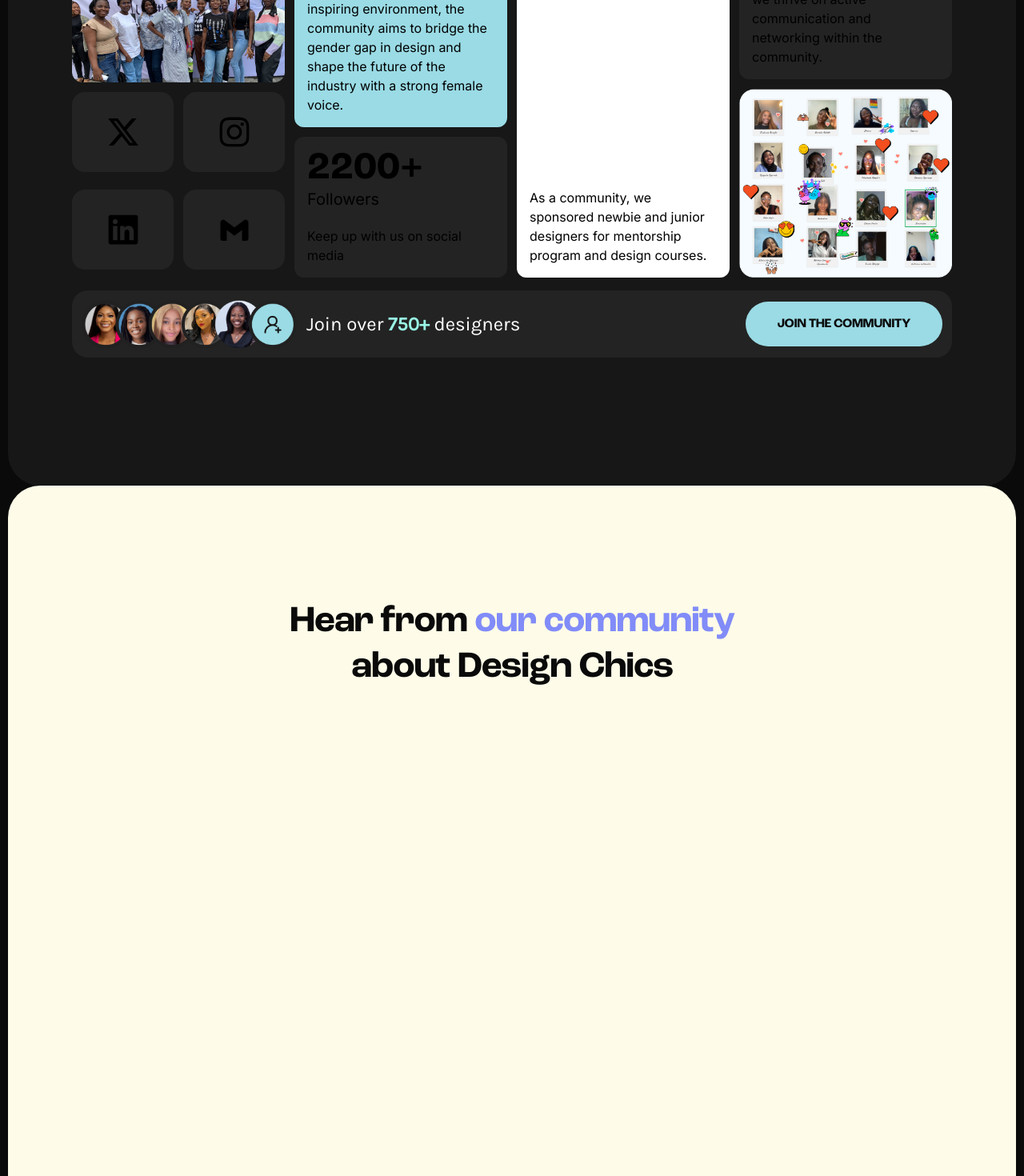
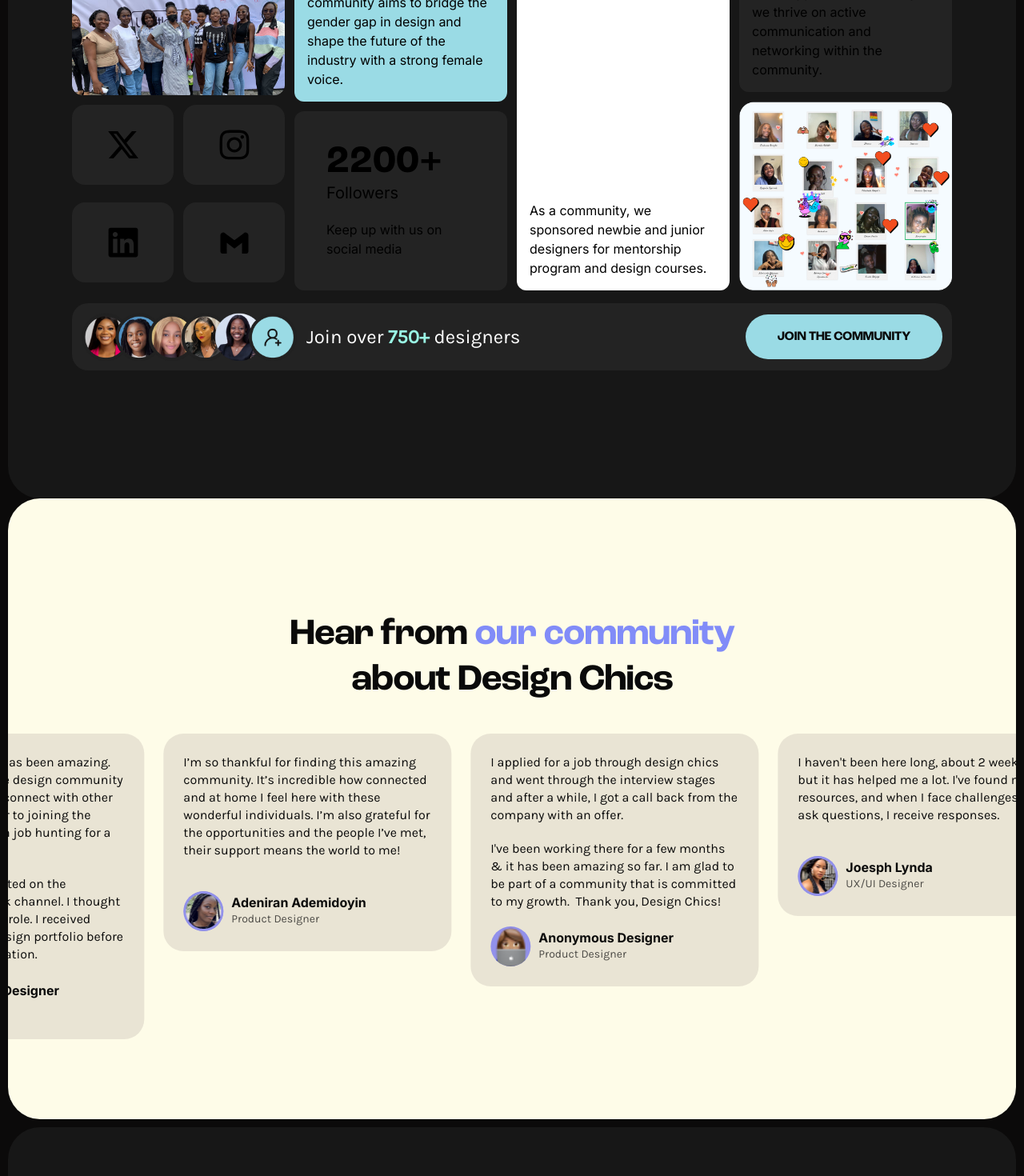
Before and after one commit to howardotuya/design-chics, a Next.js app: page / in a window 1280 px wide. Shown: the part 3760-5230 px from the top of the page at 80% size. Built offline with nearby package versions, Linux system fonts and the light colour scheme.

Commit message:
feat: mobile responsiveness

```diff
--- a/src/components/HearFromOurCommunity/HearFromOurCommunity.tsx
+++ b/src/components/HearFromOurCommunity/HearFromOurCommunity.tsx
@@ -1,6 +1,7 @@
 import React from "react";
 
 import SliderContainer from "./SliderContainer";
+import CommentCarousel from "./Slider";
 
 const HearFromOurCommunity = () => {
   return (
@@ -24,7 +25,8 @@ const HearFromOurCommunity = () => {
           </span>
         </div>
       </div>
-      <SliderContainer />
+      <CommentCarousel  />
+      {/* <SliderContainer /> */}
     </div>
   );
 };
--- a/src/components/HearFromOurCommunity/Slider.tsx
+++ b/src/components/HearFromOurCommunity/Slider.tsx
@@ -7,7 +7,7 @@ import React from "react";
 import { comments } from "@/data/CommunityDesignersComment";
 import CommunityCard from "../cards/CommunityCard";
 
-const CommentCarousel = React.forwardRef<Slider>((props, ref) => {
+const CommentCarousel = React.forwardRef<Slider>((props) => {
   const settings = {
     dots: false,
     infinite: true,
@@ -35,7 +35,7 @@ const CommentCarousel = React.forwardRef<Slider>((props, ref) => {
 
   return (
     <div>
-      <Slider ref={ref} {...settings}>
+      <Slider  {...settings}>
         {comments.map((comment) => (
           <CommunityCard comment={comment} key={comment.id} />
         ))}
--- a/src/components/Hero/index.tsx
+++ b/src/components/Hero/index.tsx
@@ -9,9 +9,9 @@ const Hero = () => {
       //data-aos="fade-up"
       //data-aos-mirror="true"
       >
-        <div className="bg-[#FDF8E8] rounded-full min-h-16 w-16 md:w-20 relative -right-5" />
-        <div className="bg-[#FDF8E8] rounded-full min-h-16 w-16 md:w-20 relative" />
-        <div className="bg-[#FDF8E8] rounded-full min-h-16 w-16 md:w-20 relative -left-5" />
+        <div className="bg-[#FDF8E8] rounded-full min-h-16 w-16 md:h-20 md:w-20 relative -right-5" />
+        <div className="bg-[#FDF8E8] rounded-full min-h-16 w-16 md:h-20 md:w-20 relative" />
+        <div className="bg-[#FDF8E8] rounded-full min-h-16 w-16 md:h-20 md:w-20 relative -left-5" />
         <p className="absolute z-10 text-black font-bold md:text-lg top-[35%]">
           750+ MEMBERS
         </p>
--- a/src/components/JoinTheCommunity.tsx
+++ b/src/components/JoinTheCommunity.tsx
@@ -113,7 +113,7 @@ const JoinTheCommunity = () => {
               </p>
             </div>
             {/* row 2 */}
-            <div className="bg-[#232323] rounded-xl p-4">
+            <div className="bg-[#232323] rounded-xl p-4 lg:p-10">
               <h1 className="text text-5xl font-bold font-roc-grotesk">
                 2200+
               </h1>
```
